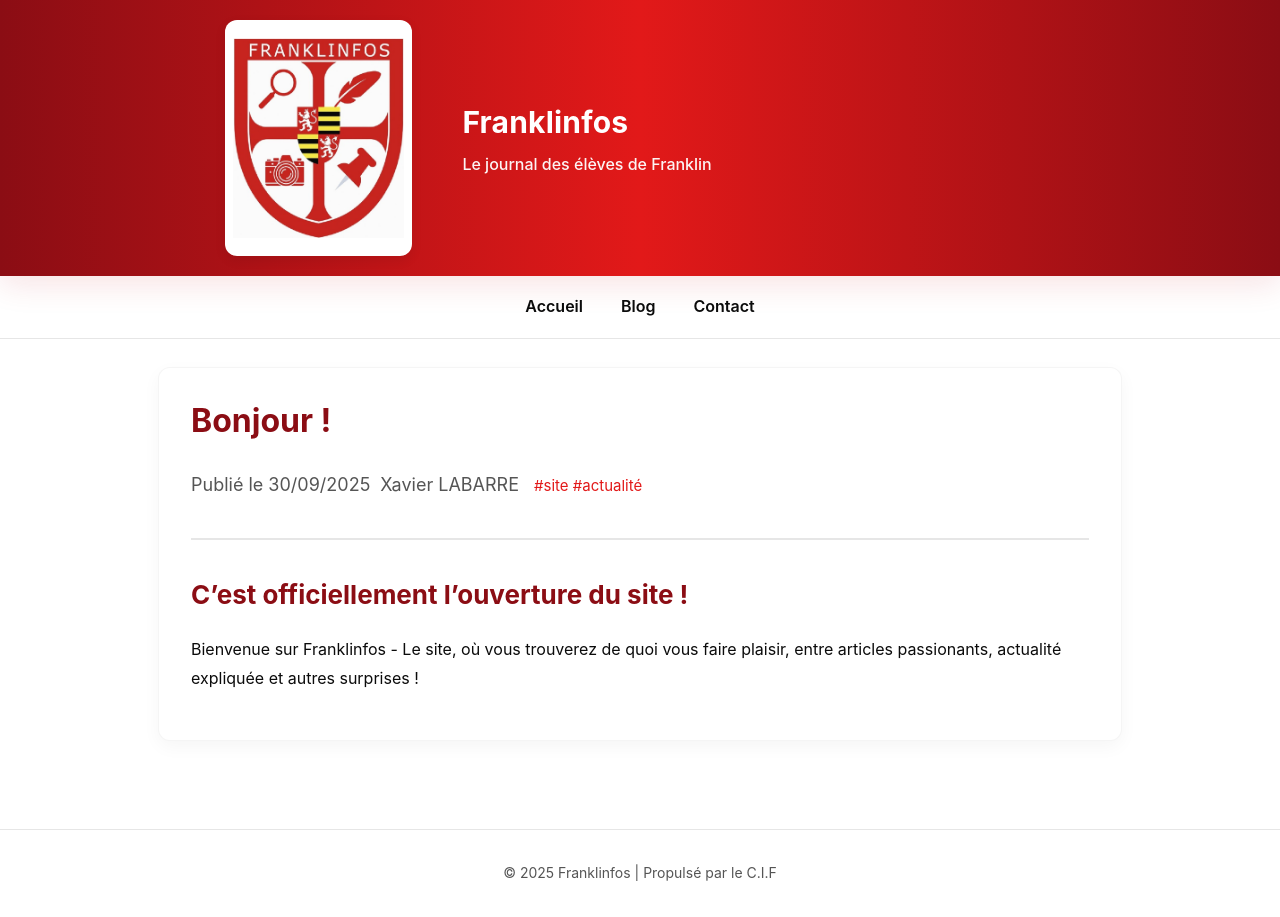
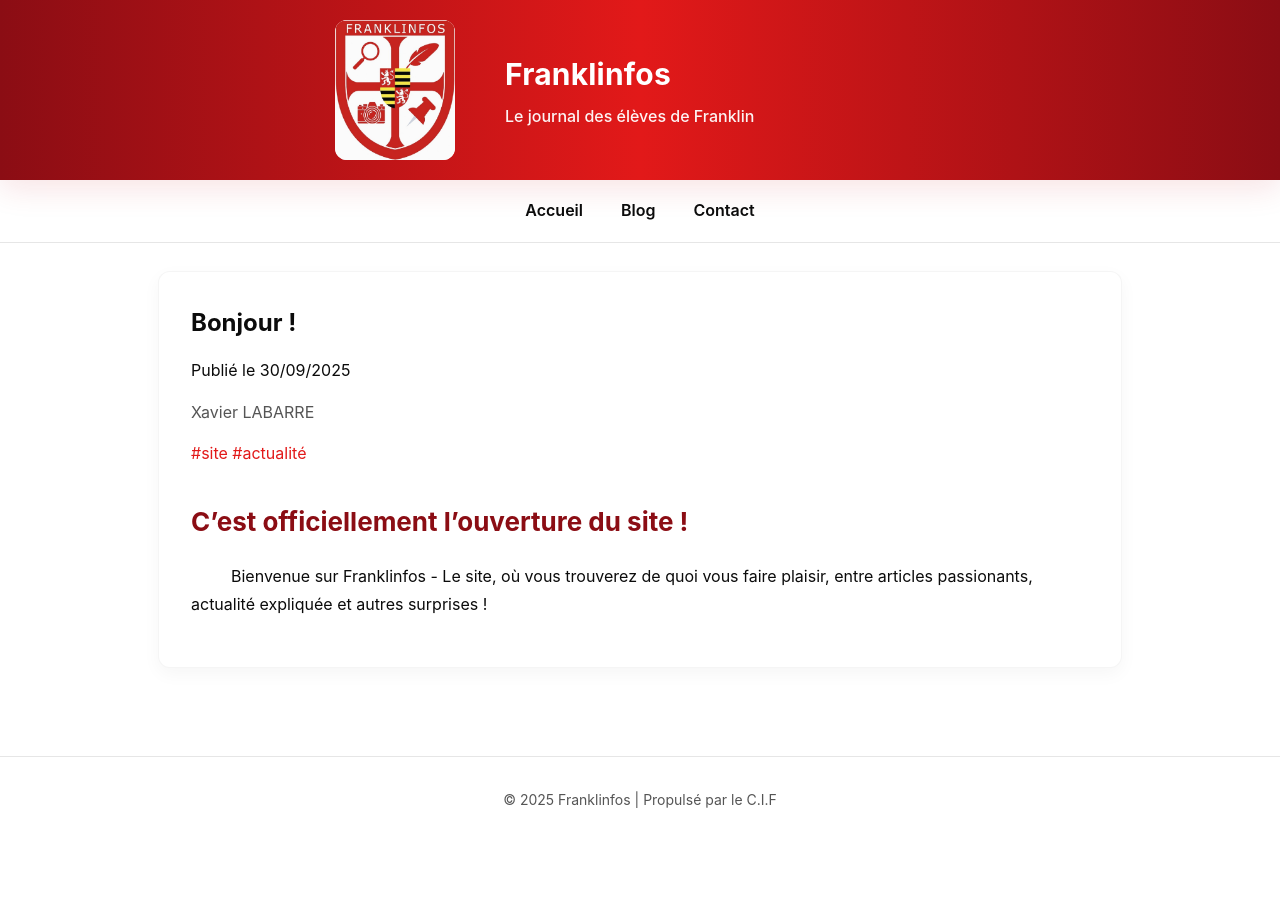
Before and after one commit to Secondaire-Xavier/fr1, a Jekyll site: the page built from _posts/2025-09-30-bonjour.md, in a window 1280 px wide. Built offline with Jekyll 4.4.1, drawn with Linux system fonts in a browser that asks for light colours.

Commit message:
Update style.css

```diff
--- a/assets/style.css
+++ b/assets/style.css
@@ -39,19 +39,20 @@ body {
 
 .logo-box {
   background: white;
-  padding: 18px 8px;
-  margin-left: calc(15% - 30px);
+  margin-left: calc(25% - 30px);
   border-radius: 12px;
   display: flex;
   align-items: center;
   justify-content: center;
-  box-shadow: 0 4px 12px rgba(0, 0, 0, 0.08);
+  padding: 0px;
 }
 
 .logo {
-  height: 200px;
+  margin: 0px;
+  height: 140px;
   width: auto;
   display: block;
+  border-radius: 12px;
 }
 
 .title-box {
@@ -94,6 +95,81 @@ body {
   background: rgba(193, 18, 31, 0.08);
   color: var(--accent-dark);
 }
+
+
+    .search-dropdown {
+      position: relative;
+      display: inline-block;
+    }
+
+    .search-btn {
+      background: none;
+      border: none;
+      color: inherit;
+      padding: 0.5rem 1rem;
+      cursor: pointer;
+      font-size: inherit;
+      font-family: inherit;
+    }
+
+    .selected {
+      color: var(--text);
+      text-decoration: none;
+      padding: 0px 10px;
+      border-radius: 8px;
+      font-weight: 600;
+      transition: all 0.2s ease;
+      background: rgba(193, 18, 31, 0.08);
+      color: var(--accent-dark);
+    }
+
+    .search-btn:hover {
+      background-color: rgba(0, 0, 0, 0.05);
+    }
+
+    .dropdown-content {
+      display: none;
+      position: absolute;
+      background-color: white;
+      min-width: 200px;
+      box-shadow: 0px 8px 16px 0px rgba(0,0,0,0.2);
+      z-index: 1000;
+      border-radius: 4px;
+      overflow: hidden;
+    }
+
+    .dropdown-content.show {
+      display: block;
+    }
+
+    .dropdown-section {
+      padding: 0.5rem 0;
+      border-bottom: 1px solid #eee;
+    }
+
+    .dropdown-section:last-child {
+      border-bottom: none;
+    }
+
+    .dropdown-title {
+      padding: 0.5rem 1rem;
+      font-weight: bold;
+      color: #666;
+      font-size: 0.85rem;
+      text-transform: uppercase;
+    }
+
+    .dropdown-content a {
+      color: black;
+      padding: 0.75rem 1rem;
+      text-decoration: none;
+      display: block;
+    }
+
+    .dropdown-content a:hover {
+      background-color: #f1f1f1;
+    }
+
 
 /* Container */
 .container {
@@ -185,11 +261,15 @@ a:hover {
   color: var(--accent);
 }
 
-.post-date {
+small {
   color: var(--muted);
   font-size: 14px;
   margin-bottom: 10px;
   display: block;
+}
+.post-author {
+  color: var(--muted);
+  text-decoration: none;
 }
 
 .post-excerpt {
@@ -206,37 +286,45 @@ a:hover {
   border: 1px solid rgba(0, 0, 0, 0.04);
 }
 
-.post .post-title {
+.post .p-title {
   margin: 0 0 12px;
   font-size: 32px;
   color: var(--accent-dark);
   line-height: 1.3;
 }
 
-.post .infos{
+.post .p-infos{
   display: flex;
   margin: 0 0 24px;
   padding-bottom: 20px;
   border-bottom: 2px solid var(--border);
 }
-
-.post .post-date {
-  display: block;
+.post .p-date,
+.post .p-author,
+.post .p-tags {
+  display: inline-block;
+  align-self: center;
+  white-space: nowrap;
+}
+.post .p-date {
   color: var(--muted);
   font-size: 18px;
-  margin-bottom: 4px;
-  margin-right: 10px;
+  margin-right: 15px;
 }
 
-.post .post-author {
+.post .p-author {
+  margin-right: 15px;
+}
+.post .p-author a {
   color: var(--muted);
   font-size: 18px;
   font-weight: 400;
-  margin-right: 15px;
+  text-decoration: none;
 }
-.post .post-tags {
+.post .p-tags a {
+  text-decoration: none;
+  color: var(--accent-dark);
   font-size: 15px;
-  color: var(--accent-dark);
   align-self:center;
 }
 .post-content {
@@ -261,6 +349,7 @@ a:hover {
 
 .post-content p {
   margin: 16px 0;
+  text-indent: 40px;
 }
 
 .post-content ul,
@@ -322,6 +411,68 @@ a:hover {
   text-decoration: underline;
 }
 
+/* Tables */
+.post-content table {
+  width: 100%;
+  border-collapse: collapse;
+  margin: 24px 0;
+  background: var(--card);
+  border-radius: 8px;
+  overflow: hidden;
+  box-shadow: 0 2px 8px rgba(11, 11, 11, 0.06);
+  border: 1px solid var(--border);
+}
+
+.post-content table thead {
+  background: linear-gradient(135deg, var(--accent-dark), var(--accent));
+  color: white;
+}
+
+.post-content table th {
+  padding: 14px 16px;
+  text-align: left;
+  font-weight: 600;
+  font-size: 15px;
+  letter-spacing: 0.3px;
+  border-right: 1px solid rgba(255, 255, 255, 0.2);
+}
+
+.post-content table th:last-child {
+  border-right: none;
+}
+
+.post-content table td {
+  padding: 12px 16px;
+  border-bottom: 1px solid var(--border);
+  border-right: 1px solid rgba(158, 120, 120, 0.4);
+  color: var(--text);
+}
+
+.post-content table td:last-child {
+  border-right: none;
+}
+
+.post-content table tbody tr:last-child td {
+  border-bottom: none;
+}
+
+.post-content table tbody tr {
+  transition: background-color 0.2s ease;
+  background: white;
+}
+
+.post-content table tbody tr:hover {
+  background: rgba(226, 25, 25, 0.08);
+}
+
+.post-content table tbody tr:nth-child(even) {
+  background: rgba(0, 0, 0, 0.06);
+}
+
+.post-content table tbody tr:nth-child(even):hover {
+  background: rgba(226, 25, 25, 0.12);
+}
+
 /* Footer */
 .site-footer {
   text-align: center;
```
